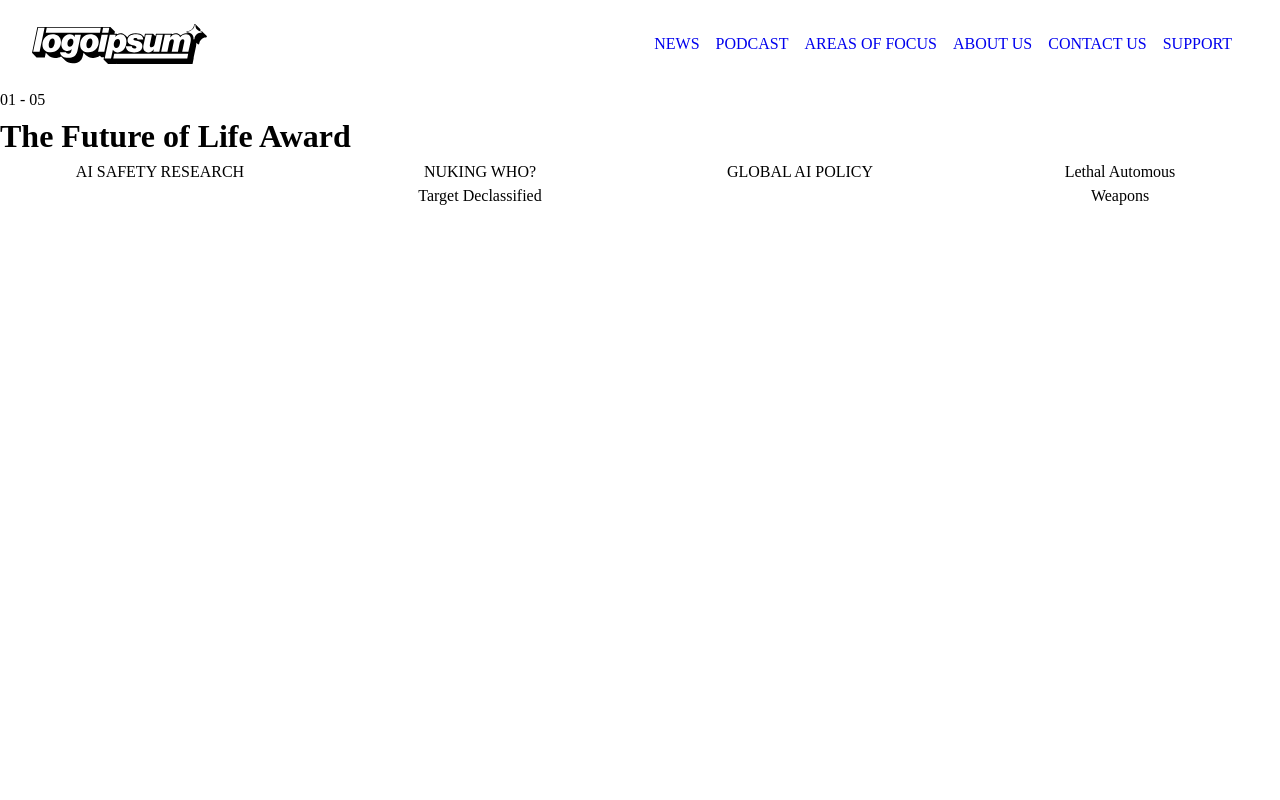
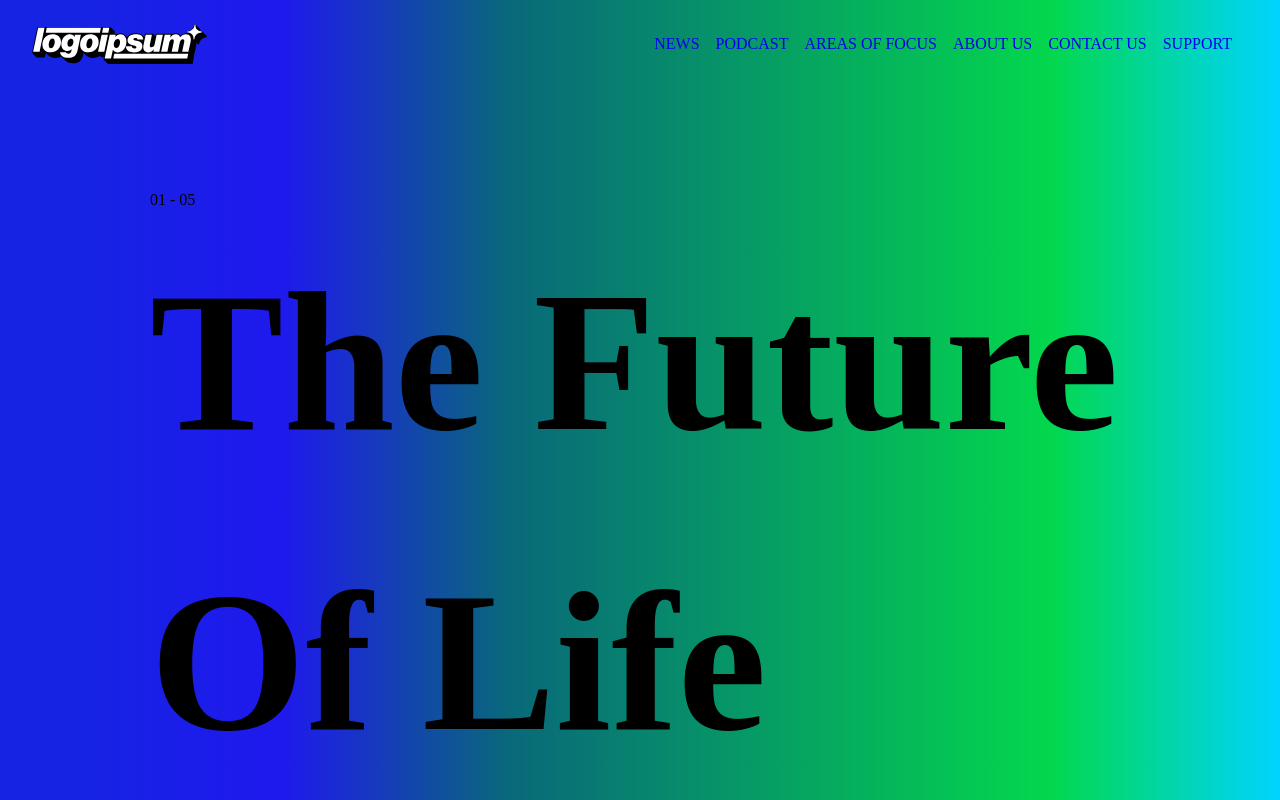
Before and after one commit to dmitri-coder/TheFutureOfLifeAwards, a plain HTML site: page index.html in a window 1280 px wide. Shown: the top 800 px of the page. Drawn offline with Linux system fonts and the light colour scheme.

Commit message:
Added background

```diff
--- a/css/main.css
+++ b/css/main.css
@@ -66,11 +66,11 @@ header li {
 header a {
   text-decoration: none;
 }
-.assets {
-  background-image: url("assets/bbblurry.svg");
-  background-color: #cccccc;
-  background-size: cover;
+body {
+  background: rgb(21,36,227);
+background: linear-gradient(90deg, rgba(21,36,227,1) 5%, rgba(31,25,237,1) 22%, rgba(9,105,121,1) 40%, rgba(3,215,77,1) 82%, rgba(0,212,255,1) 100%);
 }
+
 /* Inherit fonts for inputs and buttons */
 input,
 button,
@@ -88,6 +88,14 @@ grid-row-gap: 0px;
 
 section.Amongus {
   text-align: center;
+  /*padding-top: 200px;*/
+}
+h1 {
+  font-size: 200px;
+}
+.bogs {
+  padding-left: 150px;
+  padding-top: 100px;
 }
 
 /* Remove all animations, transitions and smooth scroll for people that prefer not to see them */
--- a/index.html
+++ b/index.html
@@ -21,9 +21,9 @@
         </ul>
       </nav>
     </header>
-    <div class="">
+    <div class="bogs">
       <p>01 - 05</p>
-      <h1>The Future of Life Award</h1>
+      <h1>The Future <br> Of Life Award</h1>
     </div>
 
     <footer>
```
